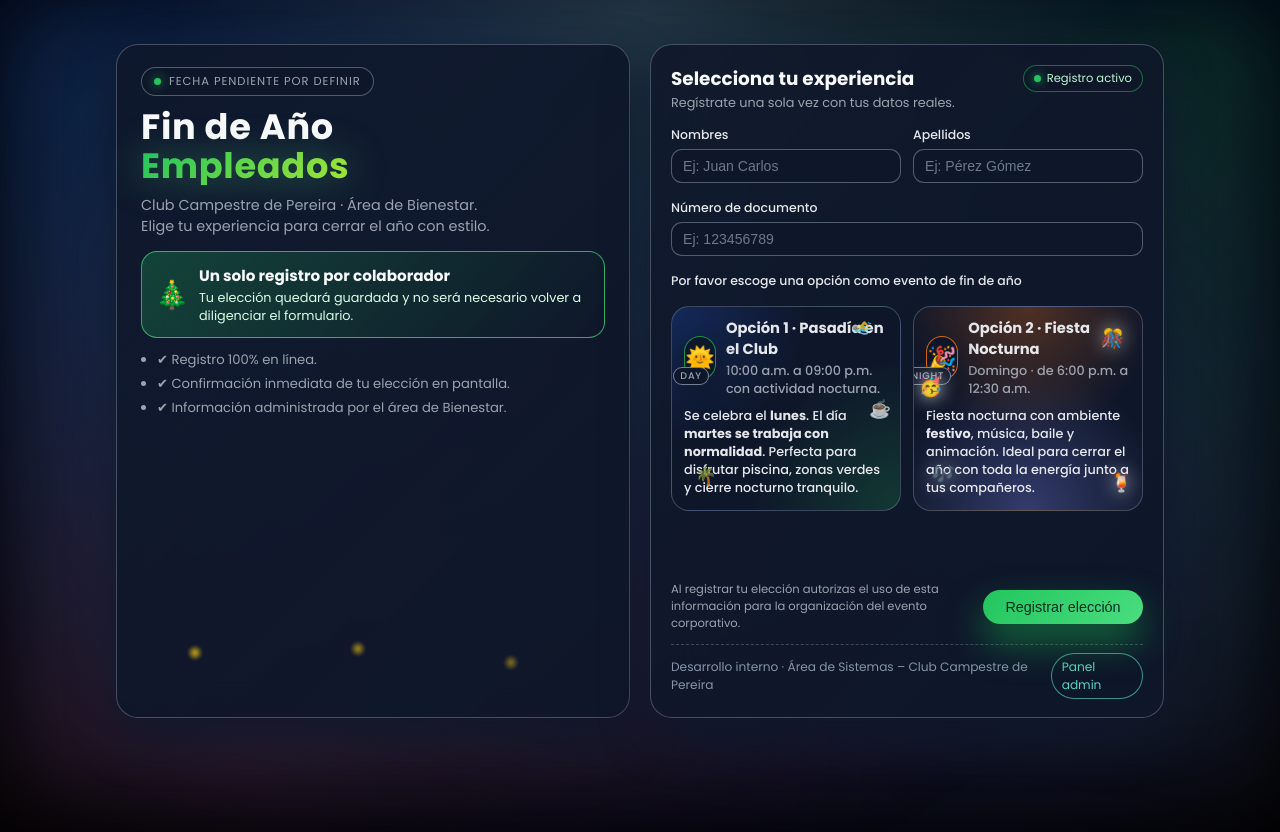
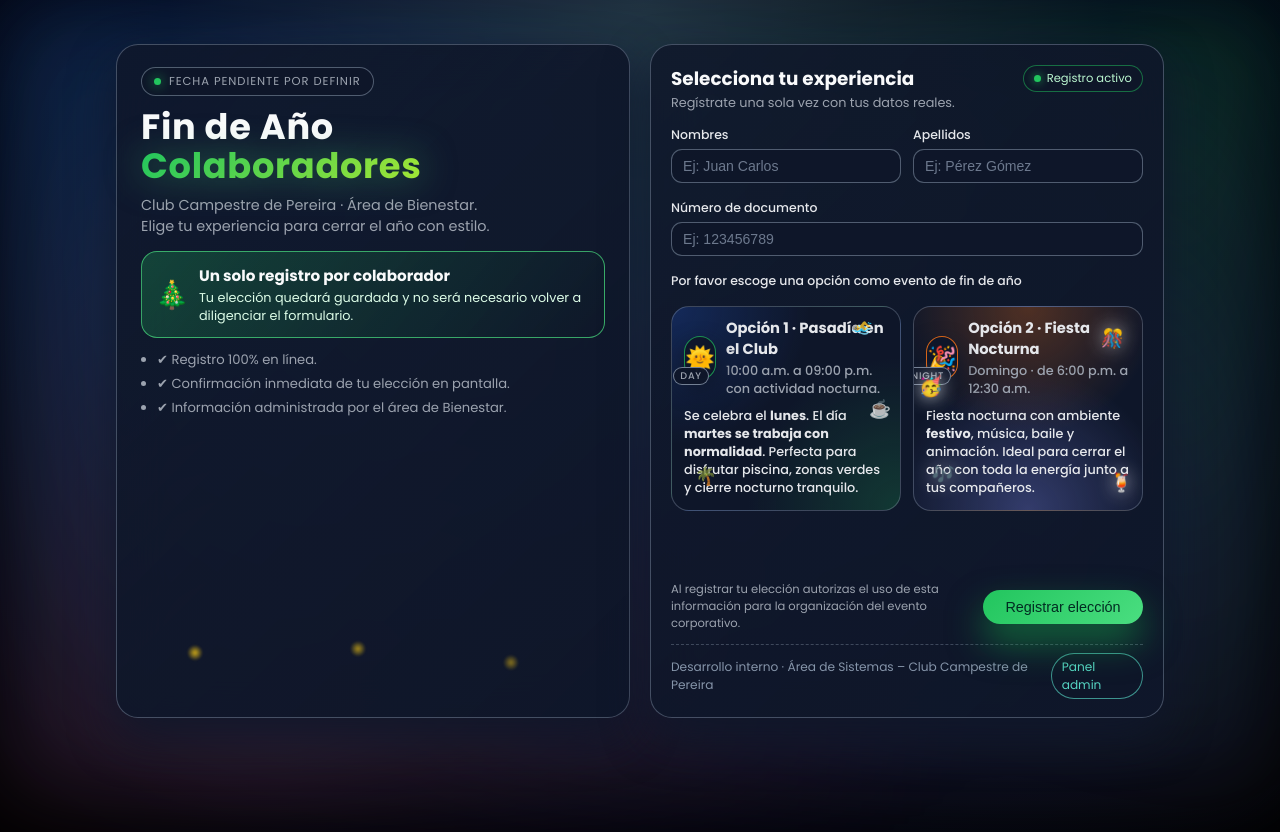
Before and after one commit to MrProgramer1997/Formulario-Fiesta-Empleados, a plain HTML site: page index.html in a window 1280 px wide. Drawn offline with nearby package versions, Linux system fonts and the light colour scheme.

Commit message:
casi listo

```diff
--- a/index.html
+++ b/index.html
@@ -30,7 +30,7 @@
 
         <h1 class="title">
           Fin de Año<br/>
-          <span>Empleados</span>
+          <span>Colaboradores</span>
         </h1>
 
         <p class="subtitle">
```
